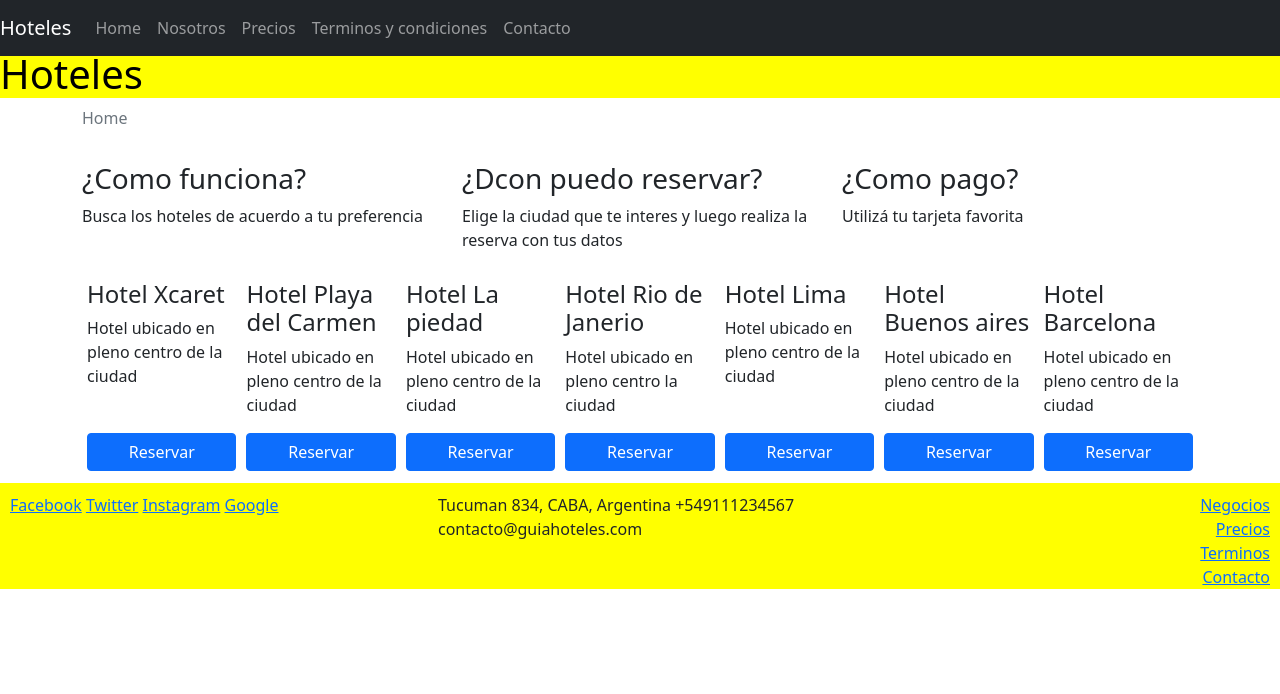
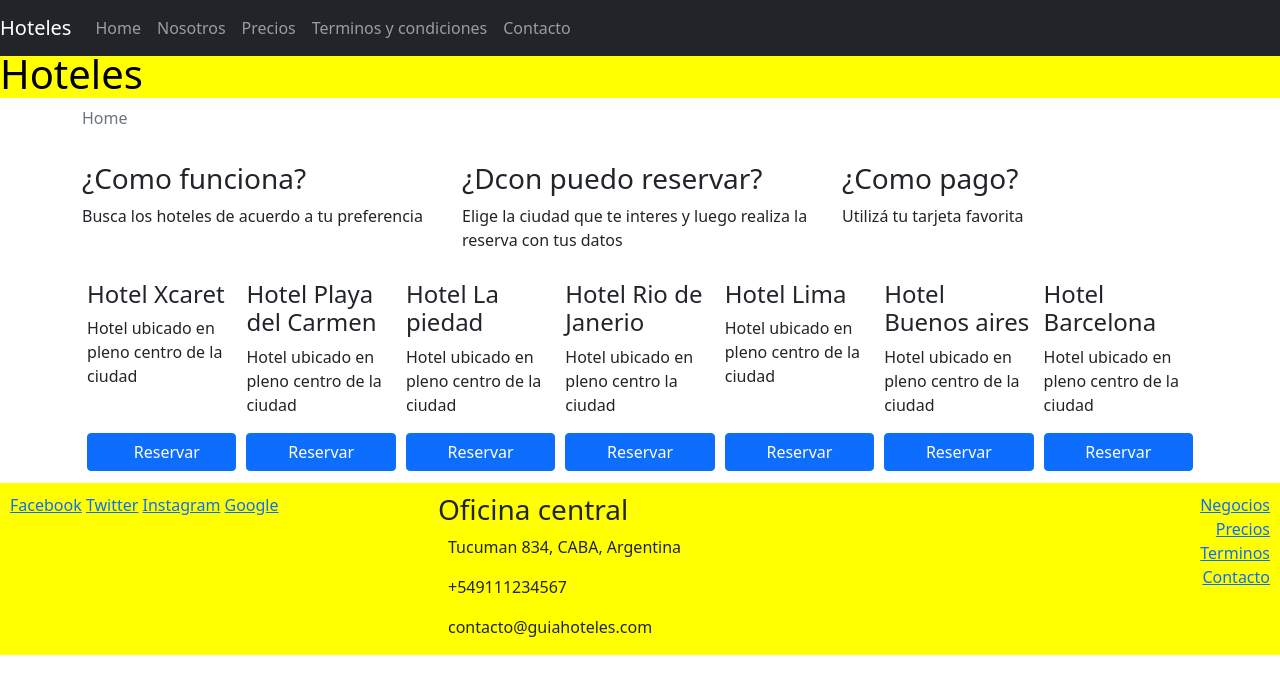
Before and after one commit to ving1981/Bootstrap4, a website: page index.html in a window 1280 px wide. Drawn offline with nearby package versions, Linux system fonts and the light colour scheme; a web font is replaced by a local one.

Commit message:
Agregamos iconos

```diff
--- a/css/main.css
+++ b/css/main.css
@@ -20,3 +20,7 @@ footer{
 .btn-reserva{
 	width: 100%;
 }
+
+.footer-address-icon{
+	padding-right: 10px;
+}
--- a/index.html
+++ b/index.html
@@ -8,6 +8,8 @@
     <!-- Bootstrap CSS -->
     <link rel="stylesheet" href="node_modules/bootstrap/dist/css/bootstrap.min.css">
     <link rel="stylesheet" href="css/main.css">
+    <link rel="stylesheet" href="node_modules/open-iconic/font/css/open-iconic-bootstrap.min.css">
+
 
     <title>Guia Hoteles</title>
   </head>
@@ -120,7 +122,9 @@
   					<p>Hotel ubicado en pleno centro de la ciudad</p>
   				</div>
   				<div>
-  					<button class="btn btn-primary btn-reserva">Reservar</button>
+  					<button class="btn btn-primary btn-reserva">
+  						<span class="oi oi-plus footer-address-icon"></span>Reservar
+  					</button>
   				</div>
 
   			</div>
@@ -136,9 +140,11 @@
 	  		</div>
 	  		<div class="col-sm-4">
 	  			<address>
-	  				Tucuman 834, CABA, Argentina
-	  				+549111234567
-	  				contacto@guiahoteles.com
+	  				<h3>Oficina central</h3>
+	  				<p><span class="oi oi-home footer-address-icon"></span>
+Tucuman 834, CABA, Argentina</p>
+	  				<p><span class="oi oi-phone footer-address-icon"></span>+549111234567</p>
+	  				<p><span class="oi oi-inbox footer-address-icon"></span>contacto@guiahoteles.com</p>
 	  			</address>
 	  		</div>
 	  		<div class="col-sm-4 d-flex flex-column align-items-end">
--- a/package.json
+++ b/package.json
@@ -23,6 +23,7 @@
   "dependencies": {
     "bootstrap": "^5.1.3",
     "jquery": "^3.6.0",
+    "open-iconic": "^1.1.1",
     "popper.js": "^1.16.1"
   }
 }
```
Also changed, not shown: 1 other file.
